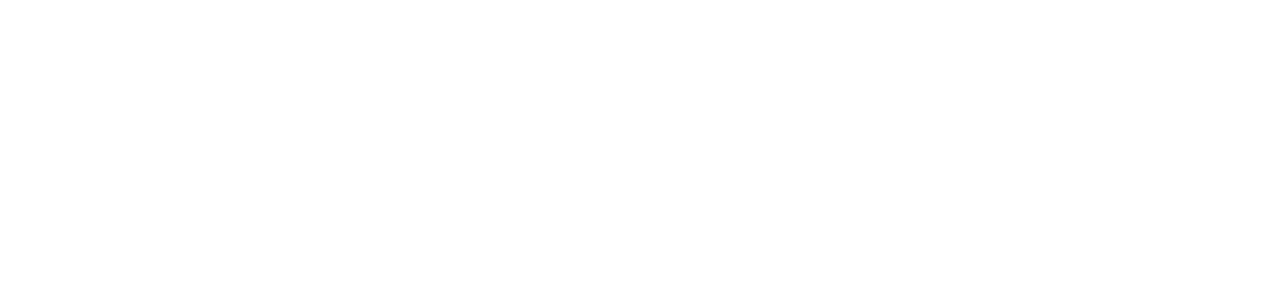
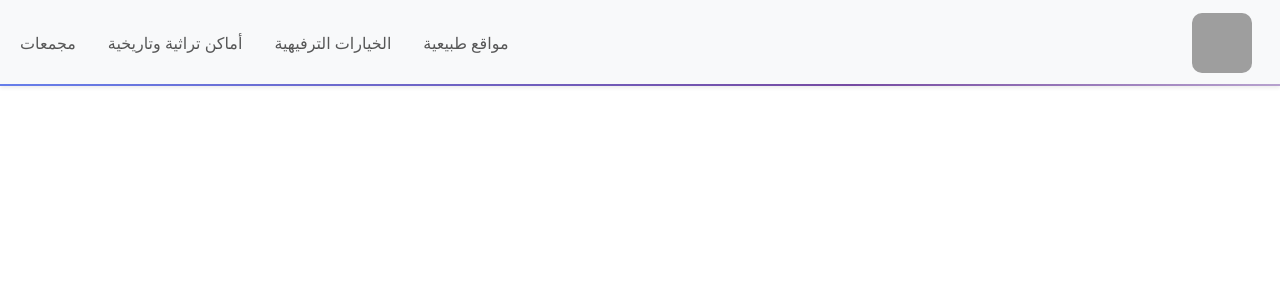
Before and after one commit to YOUSEFFAQIHI/visits-jazan-anguler, an Angular app: page / in a window 1280 px wide. Shown: the top 300 px of the page. Built offline with nearby package versions, Linux system fonts and the light colour scheme; grey boxes are pictures that could not be loaded.

Commit message:
app.component.html

```diff
--- a/src/app/app.component.html
+++ b/src/app/app.component.html
@@ -1,3 +1,8 @@
 
 
-<router-outlet />
+<!-- <router-outlet />
+ -->
+<app-nav></app-nav>
+<div class="container py-3">
+  <router-outlet></router-outlet>
+</div>
```
